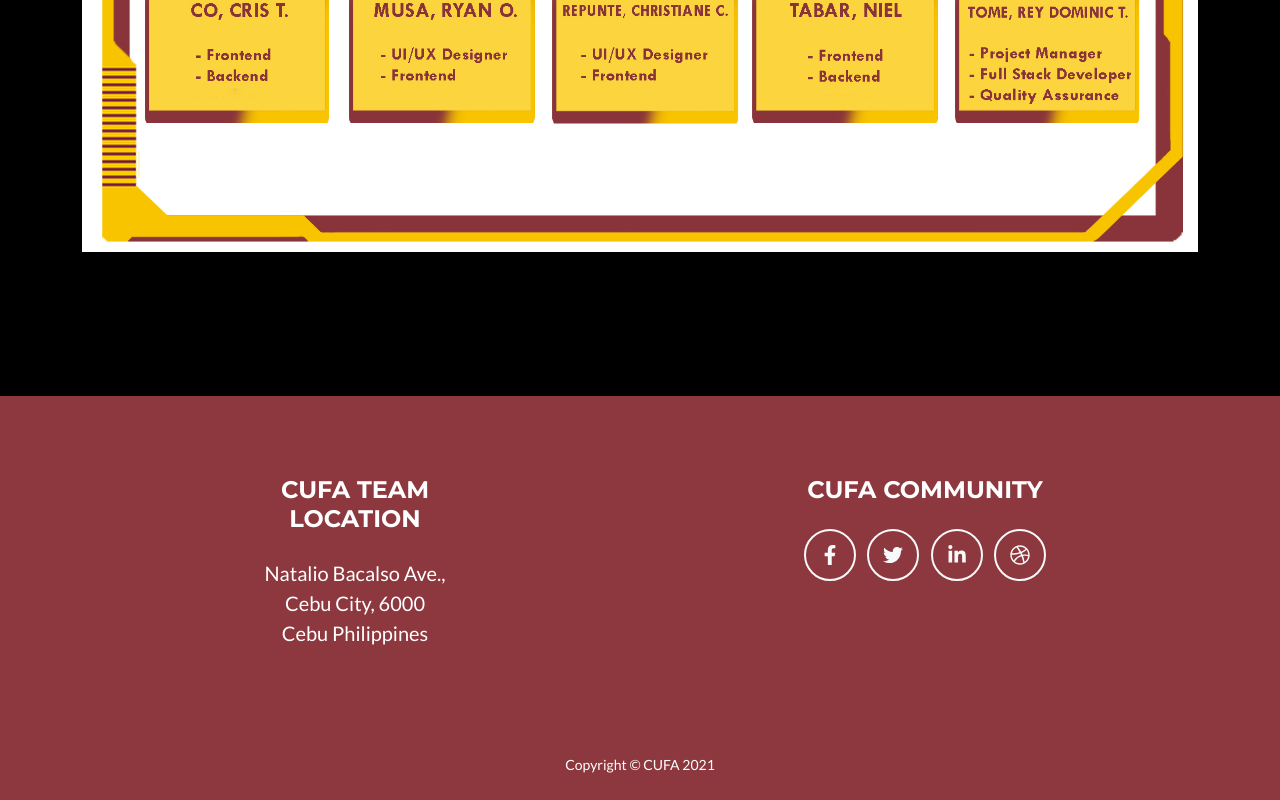
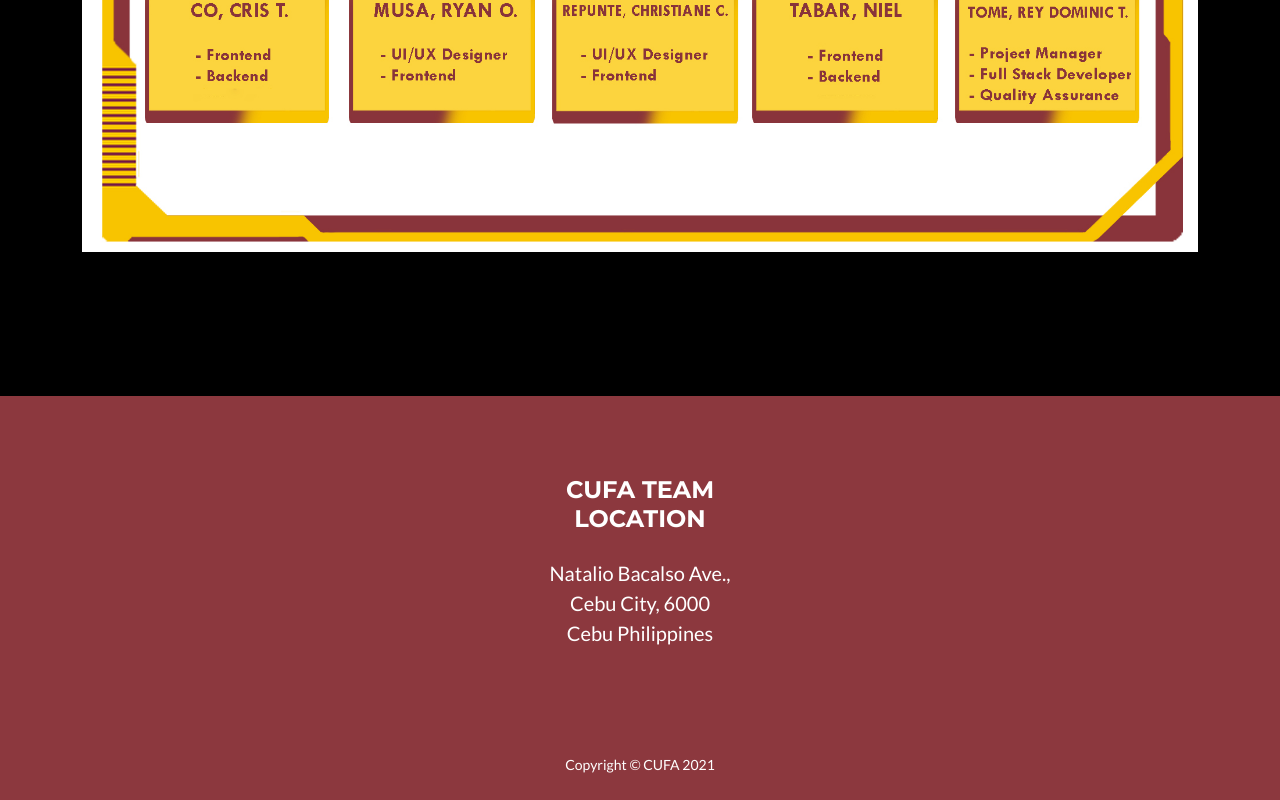
Before and after one commit to nieltabar/CUFA_ABOUT_PAGE, a website: page index.html in a window 1280 px wide. Shown: the part 2324-3124 px from the top of the page. Drawn offline with nearby package versions, Linux system fonts and the light colour scheme.

Commit message:
Update index.html
changes

```diff
--- a/index.html
+++ b/index.html
@@ -174,7 +174,7 @@
             <div class="container">
                 <div class="row">
                     <!-- Footer Location-->
-                    <div class="col-lg-6 mb-5 mb-lg-0">
+                    <div style="center">
                         <h4 class="text-uppercase mb-4">CUFA TEAM <br> LOCATION</h4>
                         <p class="lead mb-0">
                             Natalio Bacalso Ave., <br>
@@ -182,14 +182,7 @@
                             Cebu Philippines
                         </p>
                     </div>
-                    <!-- Footer Social Icons-->
-                    <div class="col-lg-6 mb-5 mb-lg-0">
-                        <h4 class="text-uppercase mb-4">CUFA community</h4>
-                        <a class="btn btn-outline-light btn-social mx-1" href="#!"><i class="fab fa-fw fa-facebook-f"></i></a>
-                        <a class="btn btn-outline-light btn-social mx-1" href="#!"><i class="fab fa-fw fa-twitter"></i></a>
-                        <a class="btn btn-outline-light btn-social mx-1" href="#!"><i class="fab fa-fw fa-linkedin-in"></i></a>
-                        <a class="btn btn-outline-light btn-social mx-1" href="#!"><i class="fab fa-fw fa-dribbble"></i></a>
-                    </div>
+
                     <!-- Footer About Text-->
                     <!-- <div class="col-lg-4">
                         <h4 class="text-uppercase mb-4">CUFA</h4>
@@ -388,7 +381,8 @@ Finally, the user can use the built-in Power BI function to export data from a s
                                         How to Filter A Post
                                     <ul style="text-align: left;">
                                         <li>To View Post click Post and Response Analysis Button located at the upperleft part of the CUFA application <img class="img-fluid rounded mb-5" src="assets/img/portfolio/button.JPG" alt="..." /></li>
-                                        <li>Click on a post, By clicking a certain post the cards as the indicators will also changes depending on the clicked post<img class="img-fluid rounded mb-5" src="assets/img/portfolio/Click on a post.png" alt="..." /><img src="assets/img/portfolio/indicators.png" alt="..." /></li>
+                                        <li>Click on a post, By clicking a certain post the cards as the indicators will also changes depending on the clicked post<img class="img-fluid rounded mb-5" src="assets/img/portfolio/Click on a post.png" alt="..." /></li>
+                                        <img class="img-fluid rounded mb-5"  img src="assets/img/portfolio/indicators.png" alt="..." />
                                         <li>Click a different post, You can try clicking on a different post if you want an analysis on that post  <img class="img-fluid rounded mb-5" src="assets/img/portfolio/Click a different post.png" alt="..." /></li>
                                         <li>Replace Scroll on the page  <img class="img-fluid rounded mb-5" src="assets/img/portfolio/Replace Scroll on the page.png" alt="..." /></li>
                                     </ul>
```
